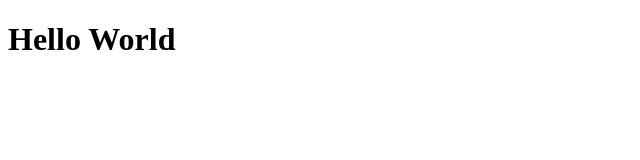
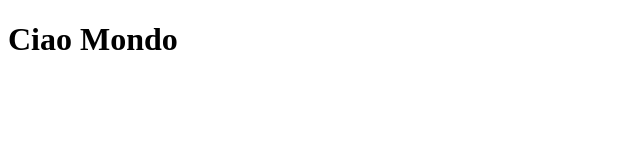
Before and after one commit to xlr8dctk4x9z5/mio-primo-repo, a plain HTML site: page index.html in a window 1280 px wide. Shown: the whole page, without its empty margins (0-640 px from the left). Drawn offline with Linux system fonts and the light colour scheme.

Commit message:
Traduzione Italiana

```diff
--- a/index.html
+++ b/index.html
@@ -6,6 +6,6 @@
     <title>Mio Primo Progetto</title>
 </head>
 <body>
-    <h1>Hello World</h1>
+    <h1>Ciao Mondo</h1>
 </body>
 </html>
```
